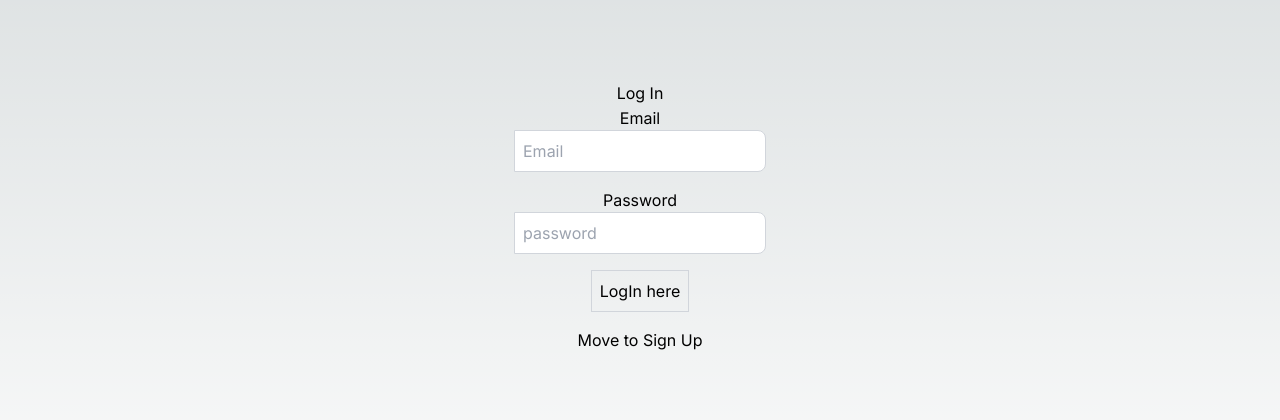
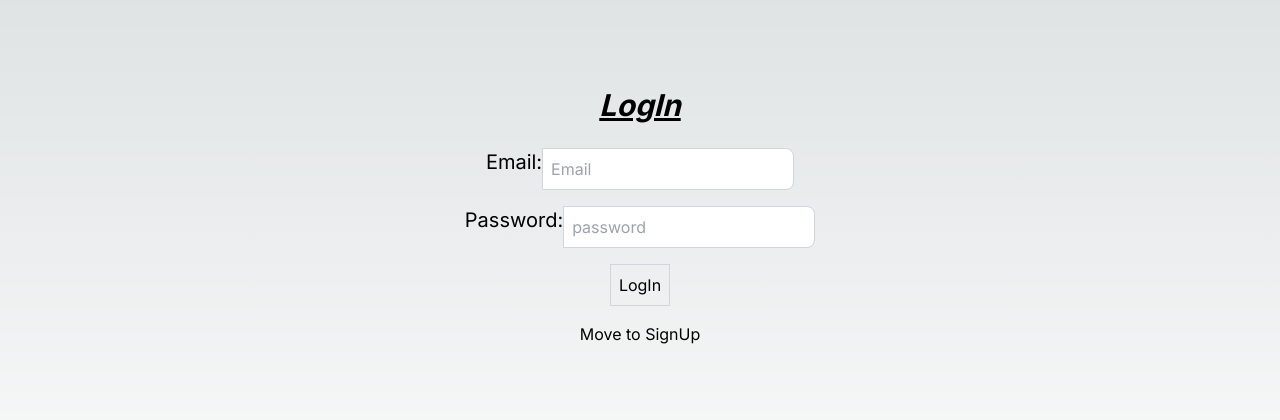
Before and after one commit to Souravmehta018/authentication, a Next.js app: page /login in a window 1280 px wide. Shown: the part 184-604 px from the top of the page. Built offline with nearby package versions, Linux system fonts and the light colour scheme.

Commit message:
learning shit

```diff
--- a/src/app/login/page.tsx
+++ b/src/app/login/page.tsx
@@ -1,7 +1,7 @@
 'use client'      //to make this page a client component
+import Link from "next/link"
 import React from "react"
 import { useRouter } from "next/navigation"
-import Link from "next/link"
 // import {axios} from "axios"
 
 
@@ -10,35 +10,38 @@ function LogIn() {
   const [user, setUser] = React.useState({
     email: "", password: ""
   })
-  const onLogin =async () => {
+  const onLogIn =async () => {
 
   }
 
   return (
     <div>
         <div className="flex flex-col items-center justify-center min-h-screen py-2">
-          <h1> Log In </h1>
+          <h1 className="text-3xl italic underline font-bold"> LogIn </h1>
           <hr />
-
-          <label htmlFor="email"> Email</label>
+          <br />
+        <div className="flex">
+          <label className="text-xl" htmlFor="email">Email: </label>
           <input
           className="4text:black p-2 border border-gray-300 rounded-r-lg mb-4 focus:outline-none focus:border-gray-600 "
           type="text" id="email" value={user.email}
           onChange={(e) => setUser({...user, email: e.target.value})}
           placeholder="Email"/>
-
-          <label htmlFor="password"> Password</label>
+        </div>
+        <div className="flex">
+          <label className="text-xl" htmlFor="password">Password: </label>
           <input
           className="4text:black p-2 border border-gray-300 rounded-r-lg mb-4 focus:outline-none focus:border-gray-600 "
           type="text" id="password" value={user.password}
           onChange={(e) => setUser({...user, password: e.target.value})}
           placeholder="password"/>
+        </div>
 
-          <button onClick={onLogin}
+          <button onClick={onLogIn}
           className="p-2 border border-gray-300 rounder-lg mb-4 focus:outline-none
-          focus:border-gray-600"> LogIn here</button>
+          focus:border-gray-600"> LogIn</button>
 
-        <Link href={'/signup'} > Move to Sign Up </Link>
+      <Link href={"/signup"}> Move to SignUp </Link>
         </div>
 
     </div>
--- a/src/app/signup/page.tsx
+++ b/src/app/signup/page.tsx
@@ -17,29 +17,34 @@ function SignUp() {
   return (
     <div>
         <div className="flex flex-col items-center justify-center min-h-screen py-2">
-          <h1> Sign Up </h1>
+          <h1 className="text-3xl italic underline font-bold"> Sign Up </h1>
           <hr />
-          <label htmlFor="username"> Username</label>
+          <br />
+        <div className="flex">
+          <label className="text-xl" htmlFor="username">Username: </label>
           <input
           className="4text:black p-2 border border-gray-300 rounded-r-lg mb-4 focus:outline-none focus:border-gray-600 "
           type="text" id="username" value={user.username}
           onChange={(e) => setUser({...user, username: e.target.value})}
           placeholder="username"
           />
+        </div>
         <div className="flex">
-          <label htmlFor="email" > Email</label>
+          <label className="text-xl" htmlFor="email">Email: </label>
           <input
           className="4text:black p-2 border border-gray-300 rounded-r-lg mb-4 focus:outline-none focus:border-gray-600 "
           type="text" id="email" value={user.email}
           onChange={(e) => setUser({...user, email: e.target.value})}
           placeholder="Email"/>
         </div>
-          <label htmlFor="password"> Password</label>
+        <div className="flex">
+          <label className="text-xl" htmlFor="password">Password: </label>
           <input
           className="4text:black p-2 border border-gray-300 rounded-r-lg mb-4 focus:outline-none focus:border-gray-600 "
           type="text" id="password" value={user.password}
           onChange={(e) => setUser({...user, password: e.target.value})}
           placeholder="password"/>
+        </div>
 
           <button onClick={onSignup}
           className="p-2 border border-gray-300 rounder-lg mb-4 focus:outline-none
```
